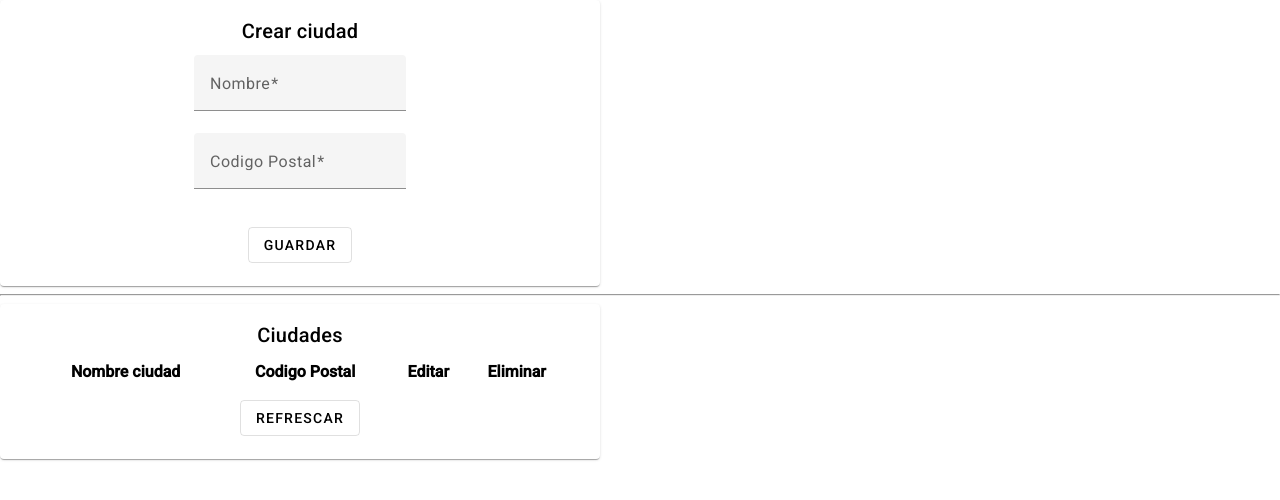
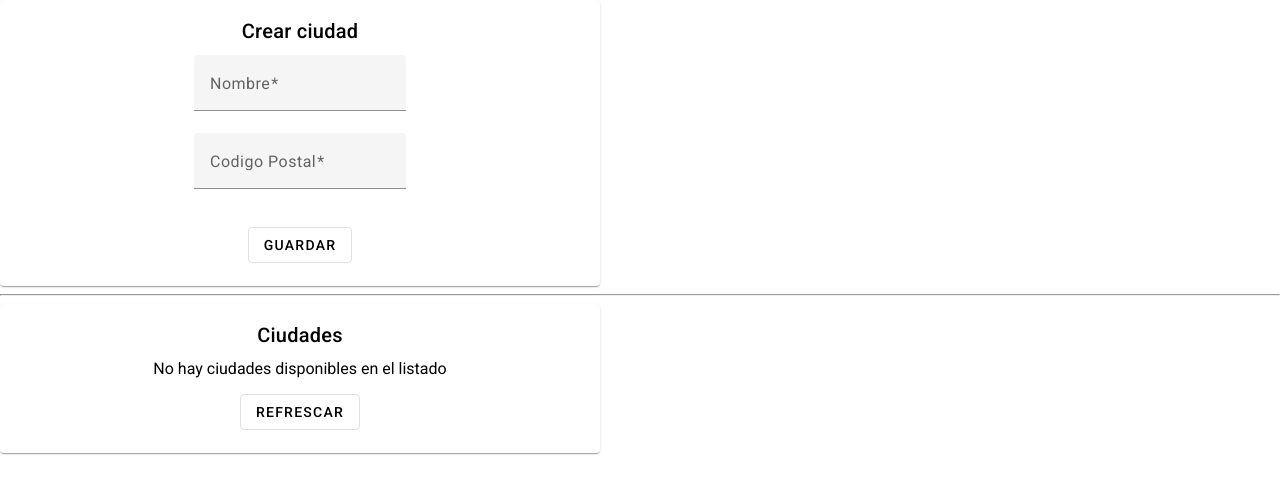
Before and after one commit to martagrana/Gestion-ciudades, an Angular app in the folder ciudades/: page / in a window 1280 px wide. Shown: the top 500 px of the page. Built offline with nearby package versions, Linux system fonts and the light colour scheme.

Commit message:
mensaje listado vacio

```diff
--- a/ciudades/src/app/app.component.html
+++ b/ciudades/src/app/app.component.html
@@ -21,7 +21,7 @@
 <mat-card class="example-card">
   <mat-card-title>Ciudades</mat-card-title>
   <mat-card-content class="contenedor-partes">
-    <table>
+    <table *ngIf="ciudades.length!=0">
       <tr>
         <th>Nombre ciudad</th>
         <th>Codigo Postal</th>
@@ -40,6 +40,7 @@
         <td><mat-icon (click)="borrarCiudad(ciudad.$id)">cancel</mat-icon></td>
       </tr>
     </table>
+    <div *ngIf="ciudades.length==0">No hay ciudades disponibles en el listado</div>
   </mat-card-content>
   <mat-card-actions class="contenedor-partes">
     <button mat-stroked-button (click)="cargarCiudades()">REFRESCAR</button>
--- a/ciudades/src/app/app.module.ts
+++ b/ciudades/src/app/app.module.ts
@@ -10,13 +10,14 @@ import { MatInputModule } from '@angular/material/input';
 import { MatFormFieldModule } from '@angular/material/form-field';
 import { BrowserAnimationsModule } from '@angular/platform-browser/animations';
 import { HttpClientModule } from '@angular/common/http';
+import { MatDialogModule } from '@angular/material/dialog';
 
 @NgModule({
   declarations: [
     AppComponent
   ],
   imports: [
-    BrowserModule, HttpClientModule, FormsModule, ReactiveFormsModule, MatCardModule, MatButtonModule, MatIconModule, MatDividerModule, MatInputModule, MatFormFieldModule, BrowserAnimationsModule
+    BrowserModule, HttpClientModule, FormsModule, ReactiveFormsModule, MatCardModule, MatDialogModule, MatButtonModule, MatIconModule, MatDividerModule, MatInputModule, MatFormFieldModule, BrowserAnimationsModule
   ],
   providers: [],
   bootstrap: [AppComponent]
```
